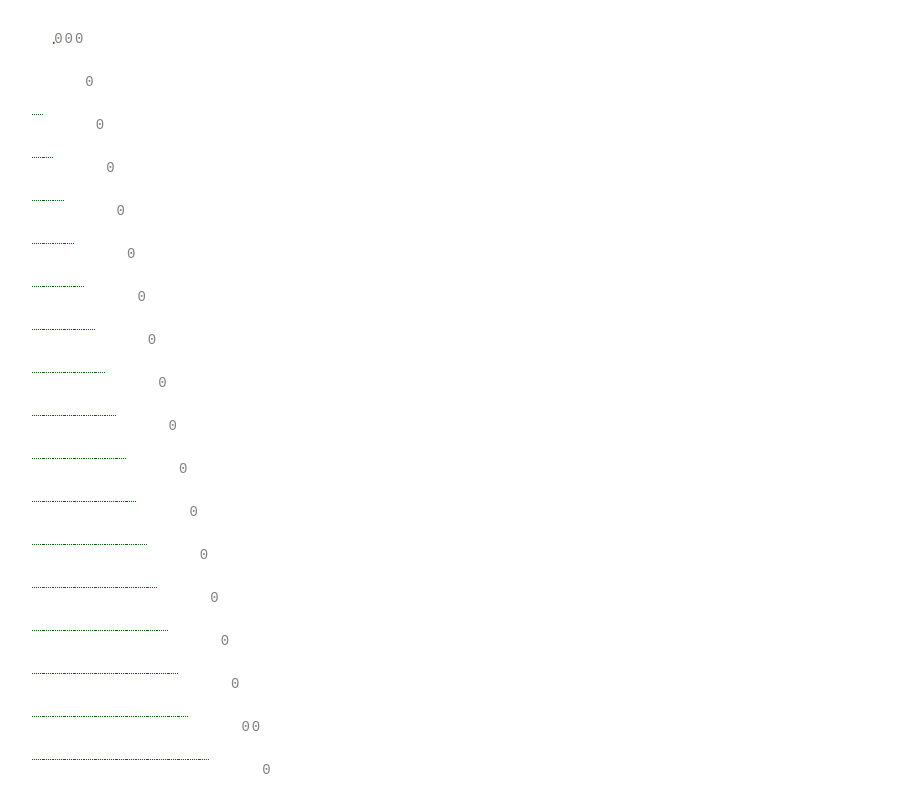
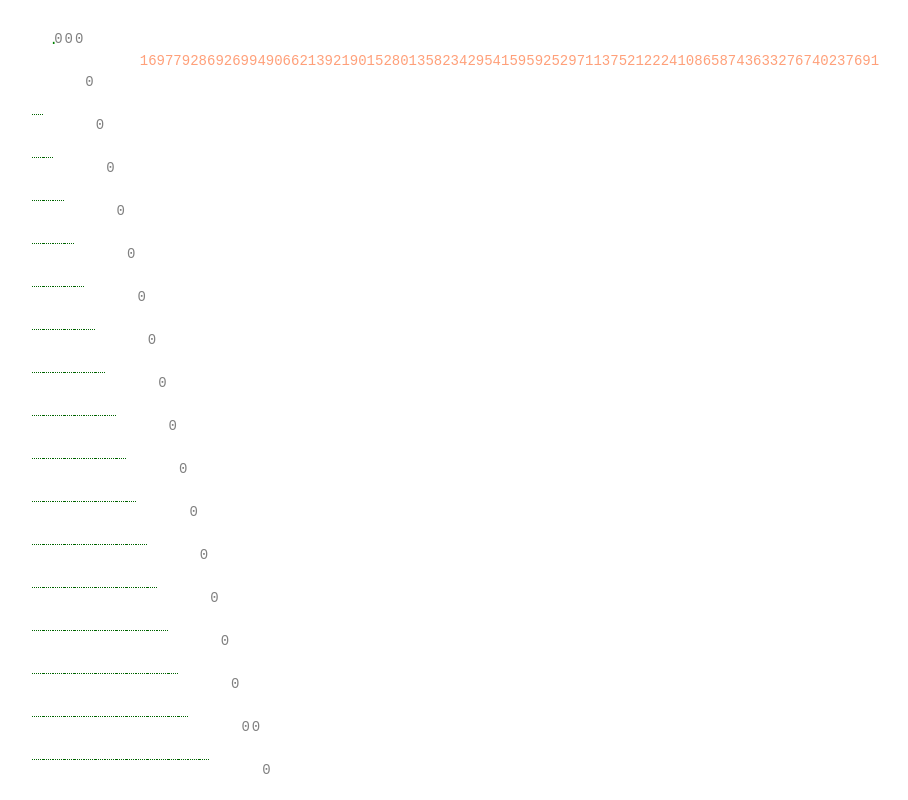
Before and after one commit to august-ra/division-react, a React (Vite) app: page / in a window 1280 px wide. Shown: the top 800 px of the page, without its empty margins (153-1061 px from the left). Built offline with nearby package versions, Linux system fonts and the light colour scheme.

Commit message:
Updated TblResult

```diff
--- a/src/components/TblDivision.tsx
+++ b/src/components/TblDivision.tsx
@@ -16,6 +16,7 @@ export default function TblDivision({ dividend, divisor }: Props) {
   const [results] = useState<Record<number, number>>({})
 
   const [quotient, setQuotient] = useState<string>("")
+  const [periodic, setPeriodic] = useState<string>("")
 
   useEffect(() => {
     if (pairs.length)
@@ -75,6 +76,23 @@ export default function TblDivision({ dividend, divisor }: Props) {
         step = results[first]
         pairs[step][3] = true
 
+        setPeriodic(pairs.reduce((acc: string, item: StepInfo, index: number) => {
+          if (index < step)
+            return ""
+
+          let zeros = item[0][1]
+
+          if (index === step)
+            zeros -= String(item[0][0]).length - String(first).length
+          else
+            --zeros
+
+          if (zeros > 0)
+            return acc + "0".repeat(zeros) + item[2]
+          else
+            return acc + item[2]
+        }, ""))
+
         const stepInfo: StepInfo = getLastStepInfo(first)
         pairs.push(stepInfo)
 
@@ -105,7 +123,7 @@ export default function TblDivision({ dividend, divisor }: Props) {
             <td></td>
             <td></td>
             <td rowSpan={2}>
-              <TblResult divisor={divisor} quotient={quotient} />
+              <TblResult divisor={divisor} quotient={quotient} periodic={periodic} />
             </td>
           </tr>
 
--- a/src/components/TblResult.tsx
+++ b/src/components/TblResult.tsx
@@ -4,9 +4,17 @@ import React from "react"
 interface Props {
   divisor:  number
   quotient: string
+  periodic: string
 }
 
-function TblResult({ divisor, quotient }: Props) {
+function TblResult({ divisor, quotient, periodic }: Props) {
+  const result: string = (() => {
+    if (periodic)
+      return quotient.replace(periodic, `(<span class="periodic">${periodic}</span>)`)
+    else
+      return quotient
+  })()
+
   return (
     <table className="result">
       <tbody>
@@ -14,7 +22,7 @@ function TblResult({ divisor, quotient }: Props) {
         <td>{divisor}</td>
       </tr>
       <tr>
-        <td className="result">{quotient}</td>
+        <td className="result" dangerouslySetInnerHTML={{ __html: result }} />
       </tr>
       </tbody>
     </table>
```
